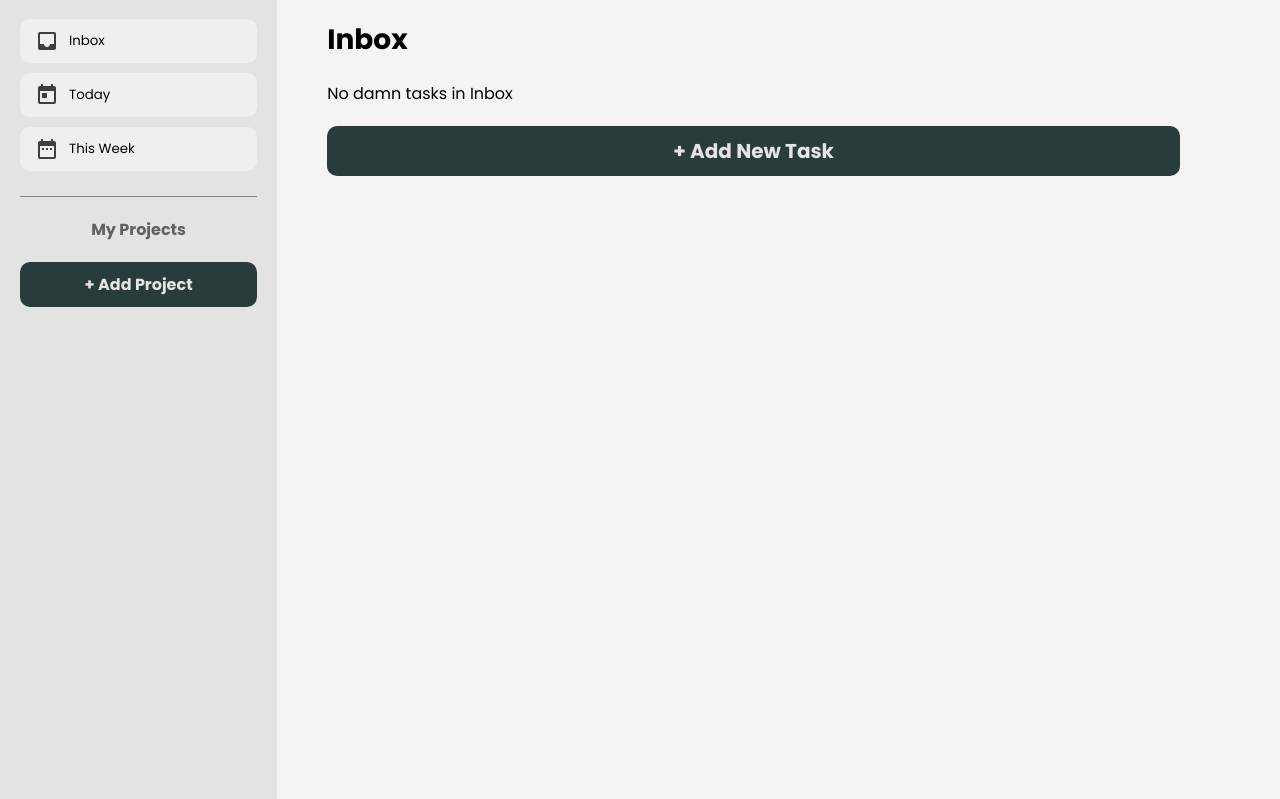
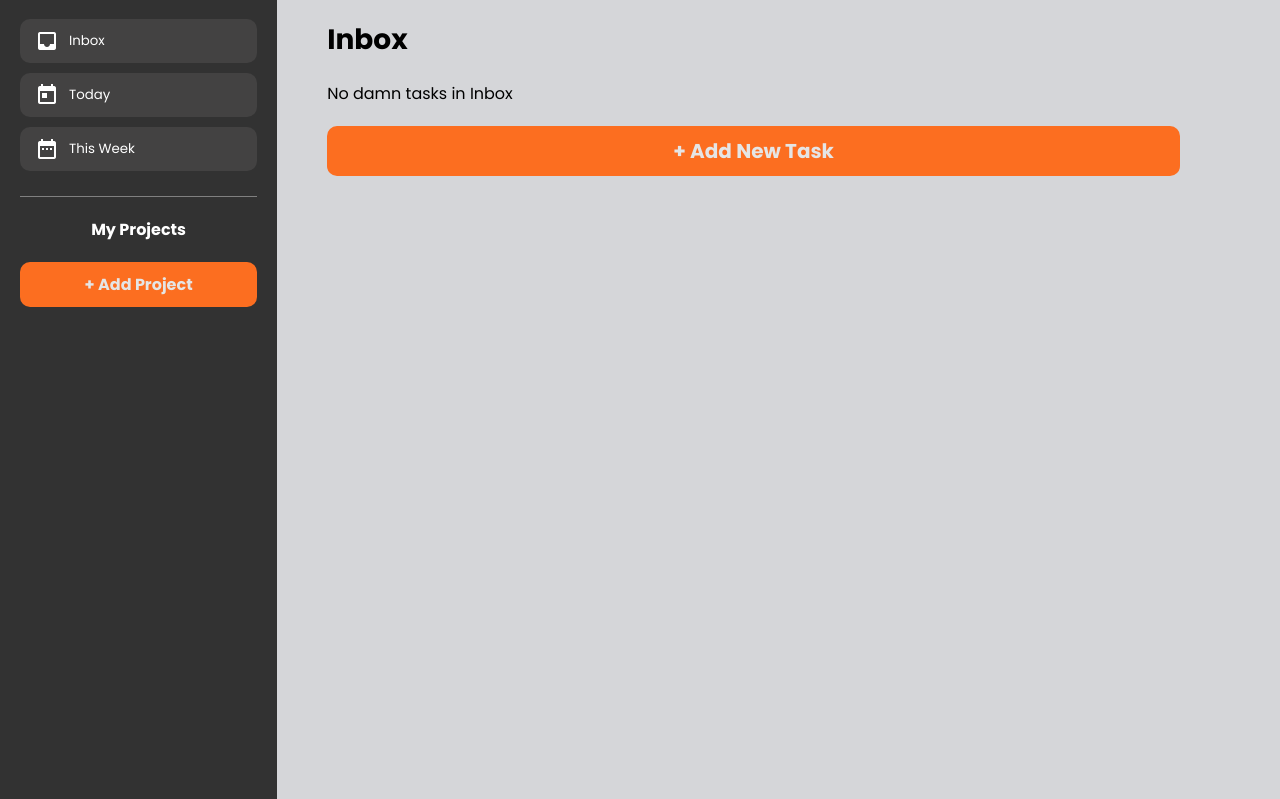
Before and after one commit to Mcjoester/top-todo-app, a website built with webpack: page src/template.html in a window 1280 px wide. Shown: the part 86-885 px from the top of the page. Built offline with nearby package versions, Linux system fonts and the light colour scheme.

Commit message:
Updated colors on UI

```diff
--- a/src/style.css
+++ b/src/style.css
@@ -8,7 +8,7 @@
 
 .logo-container {
     padding: 20px;
-    background-color: #2a2a2a;
+    background-color: #1b1b1b;
     color: white;
 }
 
@@ -28,7 +28,7 @@ main {
 section {
     padding: 20px;
     width: 350px;
-    background-color: rgb(228, 227, 227);
+    background-color: #323232;
 }
 
 .right-main {
@@ -37,7 +37,7 @@ section {
     flex-direction: column;
     gap: 20px;
     width: 100%;
-    background-color: #f4f4f4;
+    background-color: #d5d6d9;
     font-family: 'Poppins', 'sans-serif';
 }
 
@@ -59,6 +59,8 @@ li {
   border: none;
   padding: 10px 15px;
   border-radius: 10px;
+  background-color: #434242;
+  color: white;
 }
 
 .default-btn {
@@ -82,7 +84,7 @@ li {
     padding: 10px 15px;
     border-radius: 10px;
     border: none;
-    background-color: #283d3b;
+    background-color: #fc6e20;
     color: #e5e5e5;
     font-size: 20px;
     width: 100%;
@@ -106,7 +108,7 @@ li {
 .myProjects {
  font-family: 'Poppins', 'sans-serif';
  font-weight: bold;
- color: #626160;
+ color: white;
 }
 
 #add-project-btn {
@@ -116,7 +118,7 @@ li {
   border: none;
   width: 100%;
   font-size: 16px;
-  background-color: #283d3b;
+  background-color: #fc6e20;
   color: #e5e5e5;
 }
 
@@ -138,7 +140,7 @@ li {
 }
 
 .inbox-icon, .today-icon, .week-icon {
-    color: #3e3e3d;
+    color: white;
 }
 
 .tag-icon {
@@ -147,7 +149,7 @@ li {
 
 .close-icon {
     font-size: 15px;
-    color: #626160;
+    color: #cacaca;
     visibility: hidden;
     display: flex;
     justify-content: center;
--- a/src/todo-ui.js
+++ b/src/todo-ui.js
@@ -120,6 +120,10 @@ class ToDoUI {
         icon.textContent = 'tag';
         icon.classList.add('tag-icon');
 
+        const projectName = document.createElement('span');
+        projectName.className = 'project-name';
+        projectName.textContent = `${project.name}`;
+
 
         const rightBtnPanel = document.createElement('div');
         rightBtnPanel.className = 'right-btn-panel';
@@ -152,7 +156,7 @@ class ToDoUI {
         });
 
         leftBtnPanel.appendChild(icon);
-        leftBtnPanel.appendChild(document.createTextNode(` ${project.name}`));
+        leftBtnPanel.appendChild(projectName);
         rightBtnPanel.appendChild(closeIcon);
         button.appendChild(leftBtnPanel);
         button.appendChild(rightBtnPanel);
```
